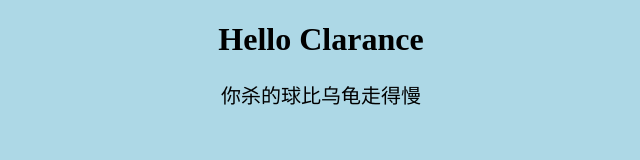
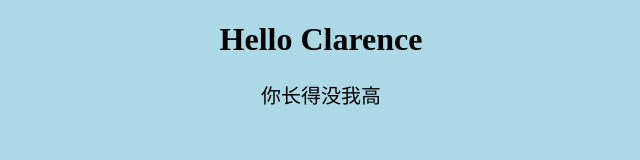
Before and after one commit to Tommy0215/Tommy0215.github.io, a plain HTML site: page index.html in a window 1280 px wide. Shown: the whole page, without its empty margins (319-959 px from the left). Drawn offline with Linux system fonts and the light colour scheme.

Commit message:
Update index.html

```diff
--- a/index.html
+++ b/index.html
@@ -16,13 +16,15 @@ p {
   font-size: 20px;
   text-align: center;
 }
+
+
 </style>
 
 </head>
     <body>
 
-        <h1>Hello Clarance</h1>
-        <p>你杀的球比乌龟走得慢</p>
+        <h1>Hello Clarence</h1>
+        <p>你长得没我高</p>
 
     </body>
 </html>
```
